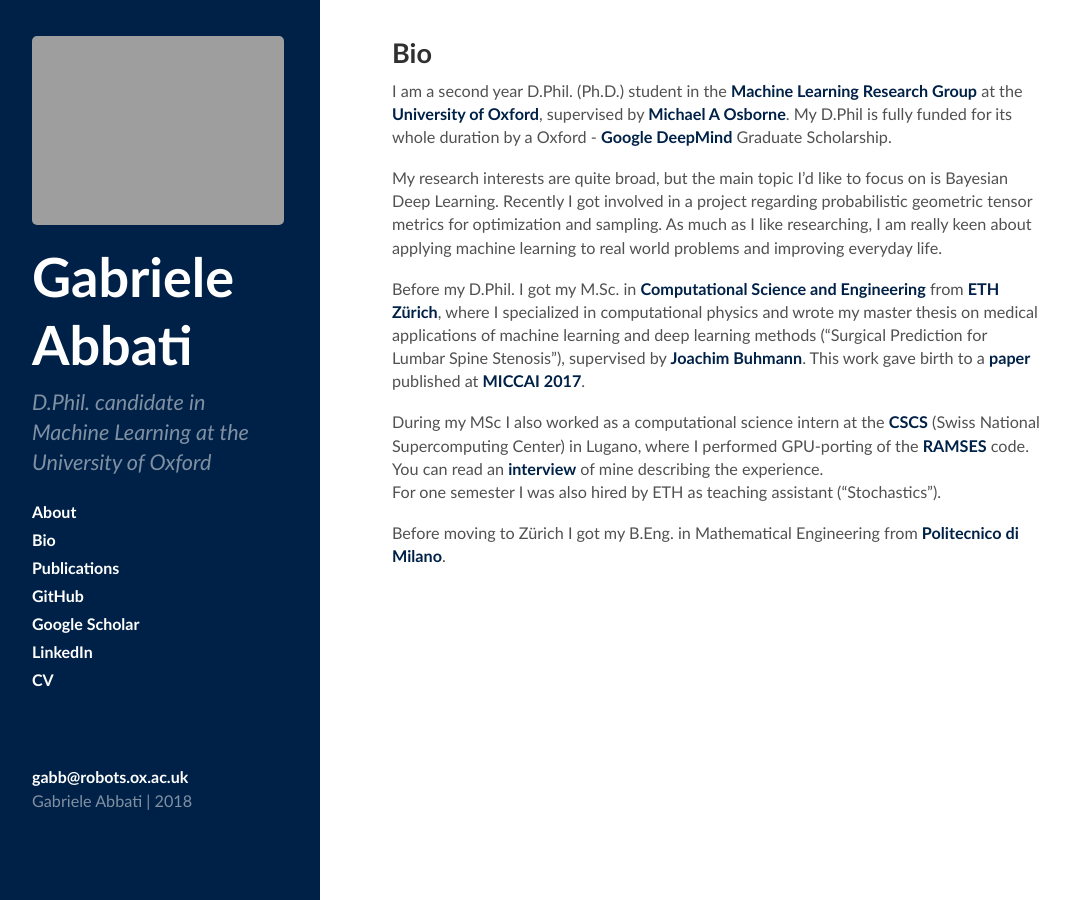
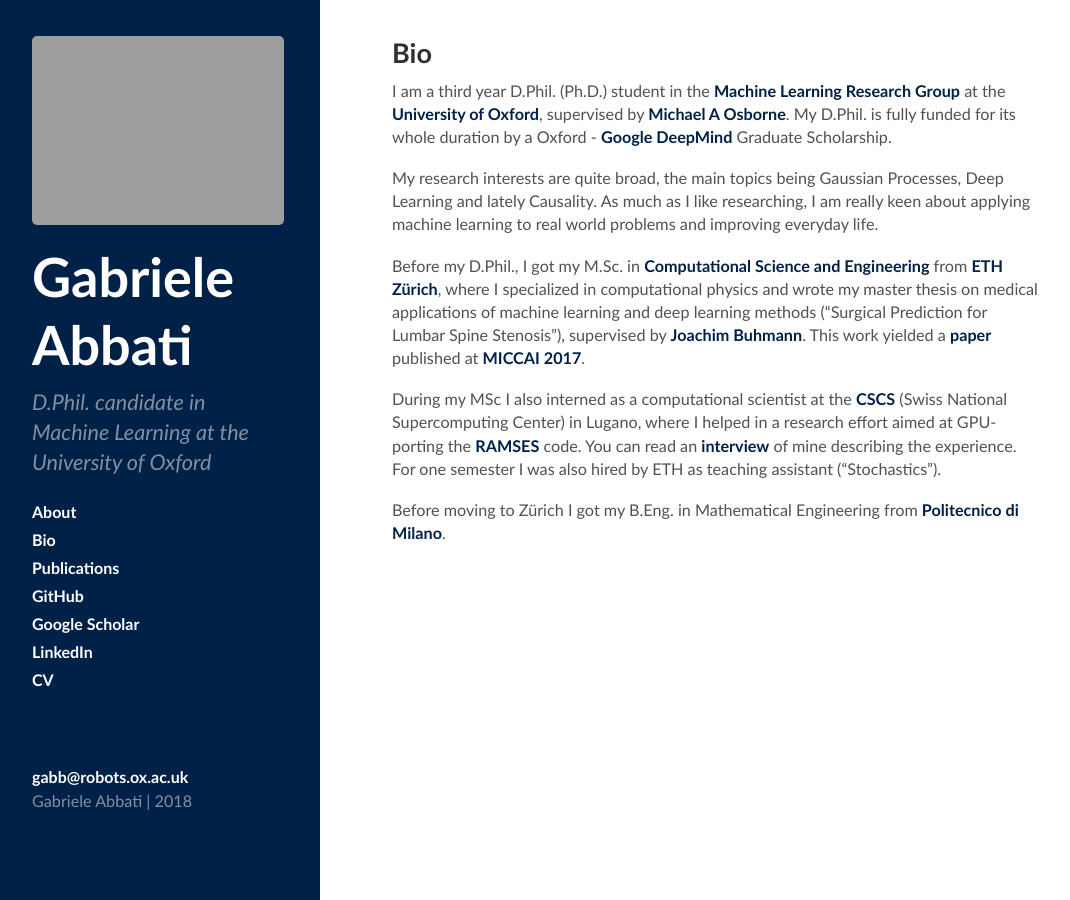
Before and after one commit to gabb7/robots_gabb, a Jekyll site: the page built from bio.md, in a window 1280 px wide. Shown: the whole page, without its empty margins (4-1074 px from the left). Built offline with Jekyll 4.4.1, drawn with Linux system fonts in a browser that asks for light colours; Markdown is read by kramdown in place of the engine named in the settings.

Commit message:
some updates

```diff
--- a/bio.md
+++ b/bio.md
@@ -3,14 +3,14 @@ title: Bio
 layout: page
 ---
 
-I am a second year D.Phil. (Ph.D.) student in the [Machine Learning Research Group](http://www.robots.ox.ac.uk/~parg/)
-at the [University of Oxford](http://www.ox.ac.uk/), supervised by [Michael A Osborne](http://www.robots.ox.ac.uk/~mosb/). My D.Phil is fully funded for its whole duration by a Oxford - [Google DeepMind](https://deepmind.com/) Graduate Scholarship.
+I am a third year D.Phil. (Ph.D.) student in the [Machine Learning Research Group](http://www.robots.ox.ac.uk/~parg/)
+at the [University of Oxford](http://www.ox.ac.uk/), supervised by [Michael A Osborne](http://www.robots.ox.ac.uk/~mosb/). My D.Phil. is fully funded for its whole duration by a Oxford - [Google DeepMind](https://deepmind.com/) Graduate Scholarship.
 
-My research interests are quite broad, but the main topic I'd like to focus on is Bayesian Deep Learning. Recently I got involved in a project regarding probabilistic geometric tensor metrics for optimization and sampling. As much as I like researching, I am really keen about applying machine learning to real world problems and improving everyday life.
+My research interests are quite broad, the main topics being Gaussian Processes, Deep Learning and lately Causality. As much as I like researching, I am really keen about applying machine learning to real world problems and improving everyday life.
 
-Before my D.Phil. I got my M.Sc. in [Computational Science and Engineering](http://www.rw.ethz.ch/) from [ETH Zürich](https://www.ethz.ch/en.html), where I specialized in computational physics and wrote my master thesis on medical applications of machine learning and deep learning methods ("Surgical Prediction for Lumbar Spine Stenosis"), supervised by [Joachim Buhmann](http://www.ise.inf.ethz.ch/). This work gave birth to a [paper](https://arxiv.org/abs/1703.07137) published at [MICCAI 2017](http://www.miccai2017.org/).
+Before my D.Phil., I got my M.Sc. in [Computational Science and Engineering](http://www.rw.ethz.ch/) from [ETH Zürich](https://www.ethz.ch/en.html), where I specialized in computational physics and wrote my master thesis on medical applications of machine learning and deep learning methods ("Surgical Prediction for Lumbar Spine Stenosis"), supervised by [Joachim Buhmann](http://www.ise.inf.ethz.ch/). This work yielded a [paper](https://arxiv.org/abs/1703.07137) published at [MICCAI 2017](http://www.miccai2017.org/).
 
-During my MSc I also worked as a computational science intern at the [CSCS](http://www.cscs.ch/) (Swiss National Supercomputing Center) in Lugano, where I performed GPU-porting of the [RAMSES](http://www.ics.uzh.ch/~teyssier/ramses/RAMSES.html) code. You can read an [interview](http://www.cscs.ch/index.php?id=1528) of mine describing the experience.
+During my MSc I also interned as a computational scientist at the [CSCS](http://www.cscs.ch/) (Swiss National Supercomputing Center) in Lugano, where I helped in a research effort aimed at GPU-porting the [RAMSES](http://www.ics.uzh.ch/~teyssier/ramses/RAMSES.html) code. You can read an [interview](http://www.cscs.ch/index.php?id=1528) of mine describing the experience.
 For one semester I was also hired by ETH as teaching assistant ("Stochastics").
 
 Before moving to Zürich I got my B.Eng. in Mathematical Engineering from [Politecnico di Milano](http://www.polimi.it/en/home/).
```
